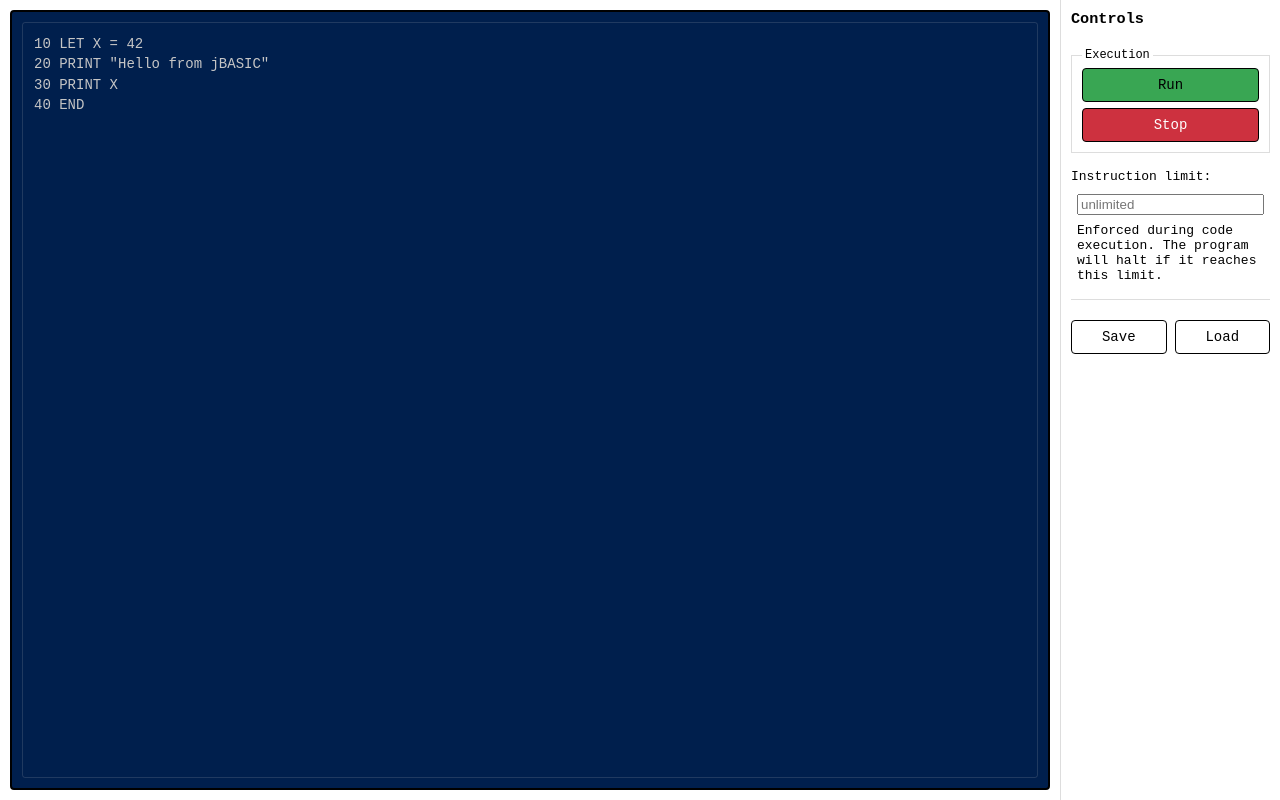
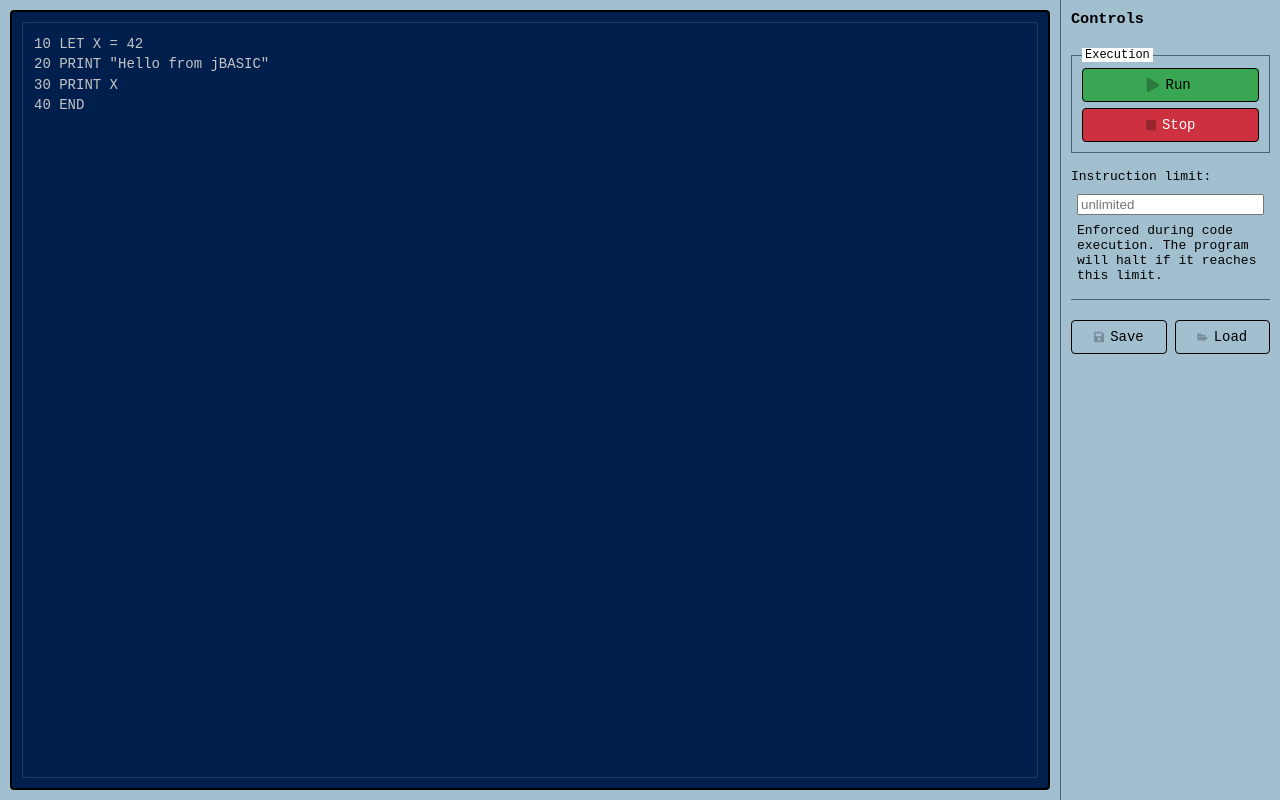
Before and after one commit to dLars99/jbasic, a React (Vite) app: page / in a window 1280 px wide. Built offline with nearby package versions, Linux system fonts and the light colour scheme.

Commit message:
style buttons

```diff
--- /dev/null
+++ b/src/components/Button.tsx
@@ -0,0 +1,18 @@
+import { ComponentProps } from "react";
+import { IconType } from "react-icons";
+
+type ButtonProps = ComponentProps<"button"> & {
+  icon: IconType;
+};
+
+export const Button = ({ icon: Icon, children, className, ...buttonProps }: ButtonProps) => {
+  return (
+    <button {...buttonProps} className={`button ${className ?? ""}`}>
+      <div className="button-content">
+        <Icon className="icon" />
+
+        {children}
+      </div>
+    </button>
+  )
+}
--- a/src/components/Controls.tsx
+++ b/src/components/Controls.tsx
@@ -1,4 +1,7 @@
+import { FaFolderOpen, FaPlay, FaSave, FaStop } from "react-icons/fa";
 import { InstructionLimit } from "./InstructionLimit";
+import { Button } from "./Button";
+
 
 type ControlsProps = {
   onRun: () => void;
@@ -26,13 +29,13 @@
           Execution
         </h4>
 
-        <button className="run" onClick={onRun} type="button">
+        <Button className="run" icon={FaPlay} onClick={onRun} type="button">
           Run
-        </button>
+        </Button>
 
-        <button className="stop" onClick={onStop} type="button">
+        <Button className="stop" icon={FaStop} onClick={onStop} type="button">
           Stop
-        </button>
+        </Button>
       </div>
 
       <InstructionLimit
@@ -41,17 +44,13 @@
       />
 
       <div className="button-group">
-        <button className="secondary-button" onClick={onSave} type="button">
+        <Button className="secondary-button" icon={FaSave} onClick={onSave} type="button">
           Save
-        </button>
+        </Button>
 
-        <button
-          className="secondary-button"
-          onClick={onLoadClick}
-          type="button"
-        >
+        <Button className="secondary-button" icon={FaFolderOpen} onClick={onLoadClick} type="button">
           Load
-        </button>
+        </Button>
       </div>
     </div>
   );
--- a/src/styles.css
+++ b/src/styles.css
@@ -2,8 +2,13 @@
   box-sizing: border-box;
 }
 
+:root {
+  --separator-color: #40657C;
+}
+
 body {
   font-family: monospace;
+  background-color: #A2BFCF;
   margin: 0;
   height: 100vh;
 }
@@ -22,16 +27,17 @@
   height: 100%;
   box-sizing: border-box;
   position: relative;
-  background: #001f4d; /* deep blue */
+  background: #001f4d;
   border: 2px solid #000;
   border-radius: 4px;
-  padding: 10px; /* gap between outer border and inner border */
+  padding: 10px;
 }
 
 .controls-pane {
   width: 220px;
   padding: 10px;
-  border-left: 1px solid #ddd;
+  background-color: #A2BFCF;
+  border-left: 1px solid var(--separator-color);
   display: flex;
   align-items: flex-start;
 }
@@ -44,7 +50,7 @@
   box-sizing: border-box;
   padding: 12px;
   background: transparent;
-  color: #c6c6c6; /* light grey text */
+  color: #c6c6c6;
   border: none;
   border-radius: 2px;
   line-height: 1.45;
@@ -53,7 +59,10 @@
 }
 
 .controls button {
-  display: inline-block;
+  display: flex;
+  align-items: center;
+  justify-content: center;
+  gap: 6px;
   cursor: pointer;
   font-family: monospace;
   padding: 8px 12px;
@@ -61,6 +70,17 @@
   width: 100%;
   border: 1px solid black;
   border-radius: 4px;
+}
+
+.controls button .button-content {
+  display: flex;
+  align-items: center;
+  gap: 6px;
+  width: 50px;
+}
+
+.controls button .icon {
+  color: rgba(0, 0, 0, 0.26);
 }
 
 .controls .run {
@@ -90,7 +110,7 @@
 .controls .execution-controls {
   display: flex;
   flex-direction: column;
-  border: 1px solid #ddd;
+  border: 1px solid var(--separator-color);
   padding: 10px;
   align-items: center;
   gap: 6px;
@@ -128,7 +148,7 @@
 }
 
 .instruction-limit {
-  border-bottom: 1px solid #ddd;
+  border-bottom: 1px solid var(--separator-color);
   width: 100%;
   padding-top: 4px;
   padding-bottom: 16px;
@@ -153,6 +173,7 @@
 .editor::selection {
   background: rgba(255, 255, 255, 0.12);
 }
+
 .editor:focus {
   outline: 2px solid rgba(255, 255, 255, 0.06);
 }
```
Also changed, not shown: package.json (+5 -4 lines), 1 other file (tests, documents, lock files or other folders).
